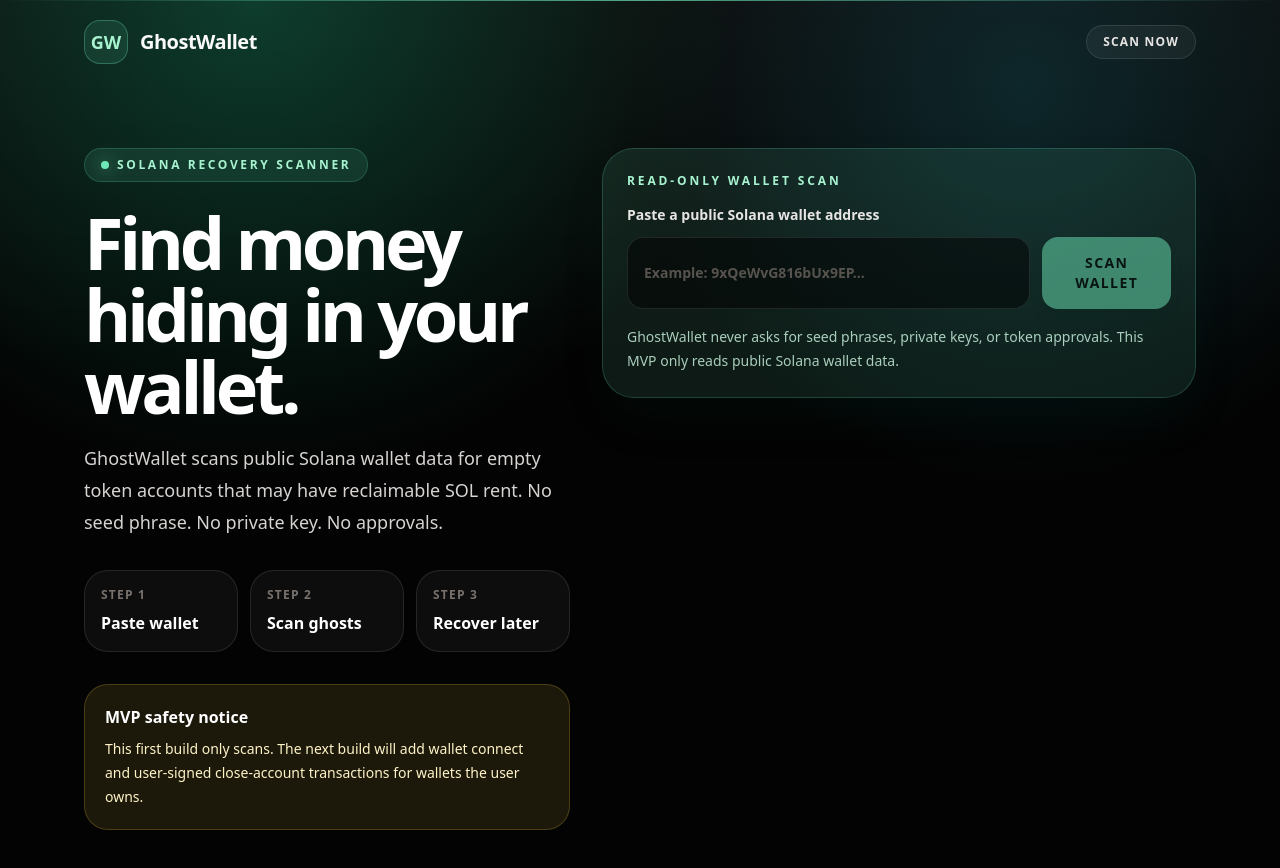
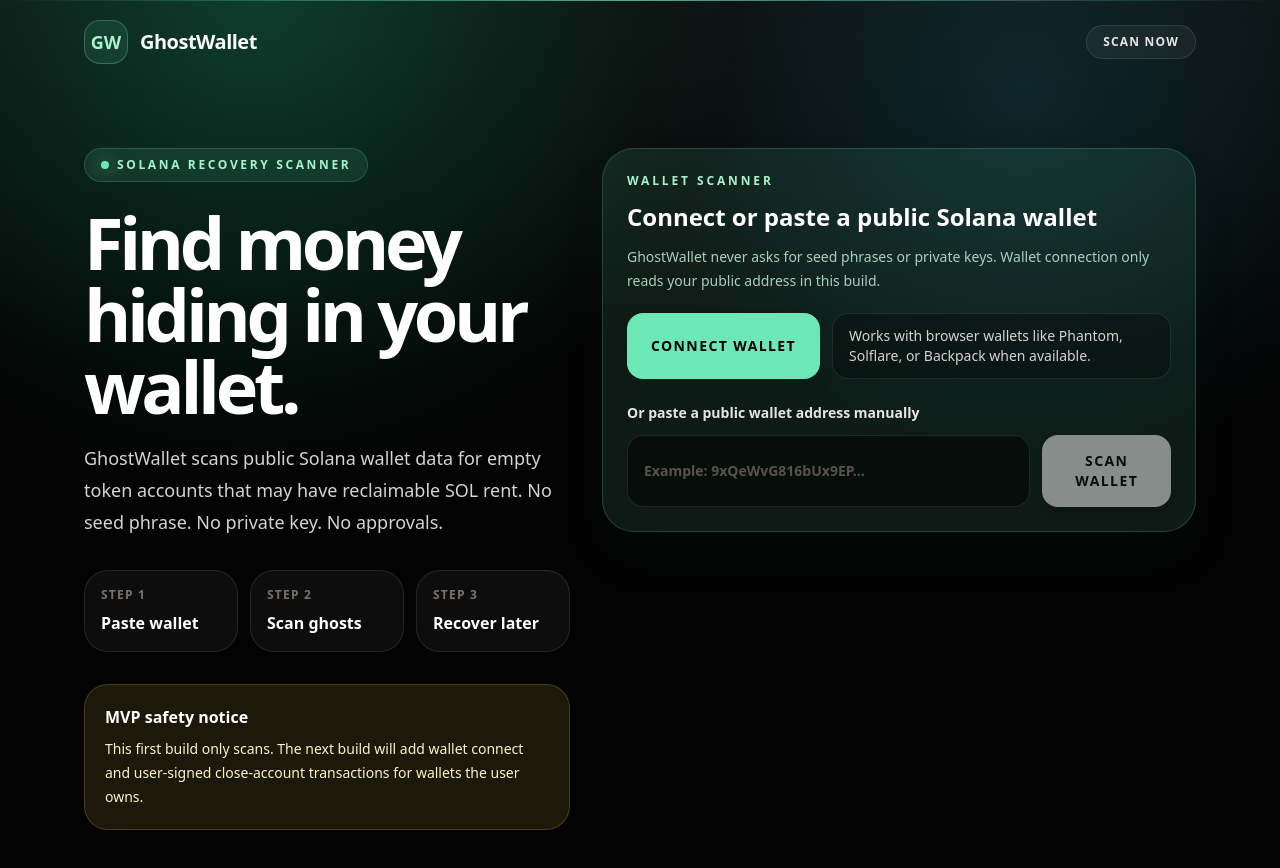
Before and after one commit to youssefalw2001/Clip-bounty-, a Next.js app: page /ghost in a window 1280 px wide. Shown: the top 868 px of the page. Built offline with nearby package versions, Linux system fonts and the light colour scheme.

Commit message:
Add connected wallet scan UI

```diff
--- a/components/GhostScanner.tsx
+++ b/components/GhostScanner.tsx
@@ -18,13 +18,36 @@ type GhostScanResult = {
   safety: string;
 };
 
+type SolanaProvider = {
+  isPhantom?: boolean;
+  isSolflare?: boolean;
+  publicKey?: { toString: () => string };
+  connect: () => Promise<{ publicKey: { toString: () => string } }>;
+  disconnect?: () => Promise<void>;
+};
+
+declare global {
+  interface Window {
+    solana?: SolanaProvider;
+    solflare?: SolanaProvider;
+  }
+}
+
 function formatSol(value: number) {
   return value.toLocaleString(undefined, { maximumFractionDigits: 6 });
 }
 
+function shortWallet(value: string) {
+  if (!value) return "";
+  return `${value.slice(0, 6)}...${value.slice(-4)}`;
+}
+
 export function GhostScanner() {
   const [wallet, setWallet] = useState("");
+  const [connectedWallet, setConnectedWallet] = useState("");
+  const [walletSource, setWalletSource] = useState("");
   const [loading, setLoading] = useState(false);
+  const [connecting, setConnecting] = useState(false);
   const [result, setResult] = useState<GhostScanResult | null>(null);
   const [error, setError] = useState("");
 
@@ -33,7 +56,31 @@ export function GhostScanner() {
     return result.reclaimableSol * 0.07;
   }, [result]);
 
-  async function scan() {
+  async function connectWallet() {
+    setConnecting(true);
+    setError("");
+
+    try {
+      const provider = window.solana || window.solflare;
+      if (!provider) {
+        throw new Error("No Solana wallet found. Open this page in a browser with Phantom, Solflare, or Backpack installed.");
+      }
+
+      const response = await provider.connect();
+      const address = response.publicKey.toString();
+      setConnectedWallet(address);
+      setWallet(address);
+      setWalletSource(provider.isPhantom ? "Phantom" : provider.isSolflare ? "Solflare" : "Solana wallet");
+      await scan(address);
+    } catch (err) {
+      setError(err instanceof Error ? err.message : "Could not connect wallet.");
+    } finally {
+      setConnecting(false);
+    }
+  }
+
+  async function scan(walletOverride?: string) {
+    const targetWallet = (walletOverride || wallet).trim();
     setLoading(true);
     setError("");
     setResult(null);
@@ -42,7 +89,7 @@ export function GhostScanner() {
       const res = await fetch("/api/ghost/scan", {
         method: "POST",
         headers: { "content-type": "application/json" },
-        body: JSON.stringify({ wallet }),
+        body: JSON.stringify({ wallet: targetWallet }),
       });
       const data = await res.json();
 
@@ -59,9 +106,28 @@ export function GhostScanner() {
   return (
     <div className="space-y-6">
       <section className="rounded-[2rem] border border-emerald-300/20 bg-emerald-300/10 p-5 shadow-2xl shadow-emerald-950/20 md:p-6">
-        <p className="text-xs font-black uppercase tracking-[0.24em] text-emerald-200">Read-only wallet scan</p>
-        <label htmlFor="ghost-wallet" className="mt-4 block text-sm font-bold text-stone-200">
-          Paste a public Solana wallet address
+        <p className="text-xs font-black uppercase tracking-[0.24em] text-emerald-200">Wallet scanner</p>
+        <h2 className="mt-3 text-2xl font-black text-white">Connect or paste a public Solana wallet</h2>
+        <p className="mt-3 text-sm leading-6 text-emerald-100/80">
+          GhostWallet never asks for seed phrases or private keys. Wallet connection only reads your public address in this build.
+        </p>
+
+        <div className="mt-5 grid gap-3 md:grid-cols-[auto_1fr]">
+          <button
+            type="button"
+            onClick={connectWallet}
+            disabled={connecting || loading}
+            className="min-h-14 rounded-2xl bg-emerald-300 px-6 py-4 text-sm font-black uppercase tracking-widest text-black shadow-lg shadow-emerald-950/30 disabled:opacity-50"
+          >
+            {connecting ? "Connecting..." : connectedWallet ? `Connected: ${shortWallet(connectedWallet)}` : "Connect wallet"}
+          </button>
+          <div className="rounded-2xl border border-white/10 bg-black/30 px-4 py-3 text-sm text-stone-300">
+            {connectedWallet ? `${walletSource || "Wallet"} connected. Scan uses your public wallet address only.` : "Works with browser wallets like Phantom, Solflare, or Backpack when available."}
+          </div>
+        </div>
+
+        <label htmlFor="ghost-wallet" className="mt-6 block text-sm font-bold text-stone-200">
+          Or paste a public wallet address manually
         </label>
         <div className="mt-3 flex flex-col gap-3 md:flex-row">
           <input
@@ -73,16 +139,13 @@ export function GhostScanner() {
           />
           <button
             type="button"
-            onClick={scan}
+            onClick={() => scan()}
             disabled={loading || !wallet}
-            className="min-h-14 rounded-2xl bg-emerald-300 px-6 py-4 text-sm font-black uppercase tracking-widest text-black shadow-lg shadow-emerald-950/30 disabled:opacity-50"
+            className="min-h-14 rounded-2xl bg-white px-6 py-4 text-sm font-black uppercase tracking-widest text-black shadow-lg shadow-black/30 disabled:opacity-50"
           >
             {loading ? "Scanning..." : "Scan wallet"}
           </button>
         </div>
-        <p className="mt-4 text-sm leading-6 text-emerald-100/80">
-          GhostWallet never asks for seed phrases, private keys, or token approvals. This MVP only reads public Solana wallet data.
-        </p>
         {error ? <p className="mt-4 rounded-2xl border border-red-300/20 bg-red-300/10 p-4 text-sm font-bold text-red-100">{error}</p> : null}
       </section>
 
@@ -100,18 +163,18 @@ export function GhostScanner() {
 
           <div className="grid gap-4 p-5 md:grid-cols-3 md:p-6">
             <div className="rounded-3xl border border-emerald-300/20 bg-emerald-300/10 p-5">
-              <p className="text-xs font-black uppercase tracking-widest text-emerald-200">Claimable SOL</p>
+              <p className="text-xs font-black uppercase tracking-widest text-emerald-200">Claimable SOL estimate</p>
               <p className="mt-2 text-3xl font-black text-white">{formatSol(result.reclaimableSol)}</p>
             </div>
             <div className="rounded-3xl border border-white/10 bg-black/30 p-5">
-              <p className="text-xs font-black uppercase tracking-widest text-stone-500">Success fee preview</p>
+              <p className="text-xs font-black uppercase tracking-widest text-stone-500">Fee preview</p>
               <p className="mt-2 text-3xl font-black text-white">{formatSol(feePreview)}</p>
-              <p className="mt-1 text-xs text-stone-500">Example 7% fee, not charged in this read-only MVP.</p>
+              <p className="mt-1 text-xs text-stone-500">Example 7% success fee, not charged in this scan build.</p>
             </div>
             <div className="rounded-3xl border border-white/10 bg-black/30 p-5">
-              <p className="text-xs font-black uppercase tracking-widest text-stone-500">Mode</p>
-              <p className="mt-2 text-2xl font-black text-white">Read-only</p>
-              <p className="mt-1 text-xs text-stone-500">No funds can move from this scan.</p>
+              <p className="text-xs font-black uppercase tracking-widest text-stone-500">Next build</p>
+              <p className="mt-2 text-2xl font-black text-white">Sign recovery</p>
+              <p className="mt-1 text-xs text-stone-500">User-signed close-account actions are next.</p>
             </div>
           </div>
 
```
